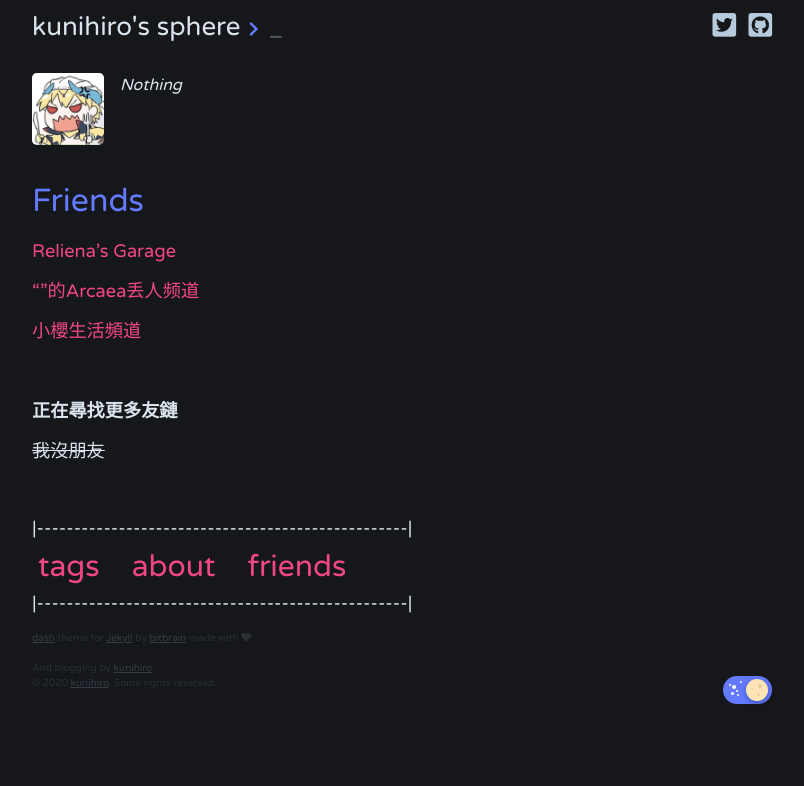
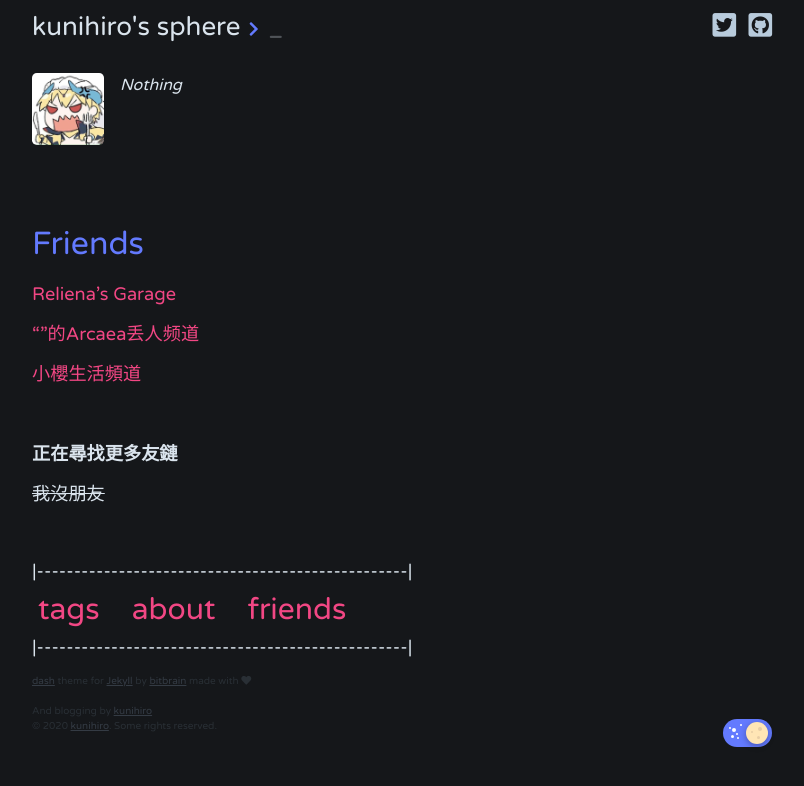
Before and after one commit to MyCodingSucks/MyCodingSucks.github.io, a Jekyll site: the page built from bottom_bar/friends.md, in a window 1280 px wide. Shown: the top 786 px of the page, without its empty margins (238-1042 px from the left). Built offline with Jekyll 4.4.1, drawn with Linux system fonts in a browser that asks for light colours.

Commit message:
Update friends.md

```diff
--- a/bottom_bar/friends.md
+++ b/bottom_bar/friends.md
@@ -2,11 +2,11 @@
 layout: default
 ---
 
-<div class="author-box">
+{% unless site.dash.show_author == false %}
+  {% include author.html %}
+{% endunless %}
 
-<img src="/assets/avatar.jpg" class="author-avatar" alt="Avatar">
-Nothing
-</div>
+<br>
 
 # Friends
 
```
